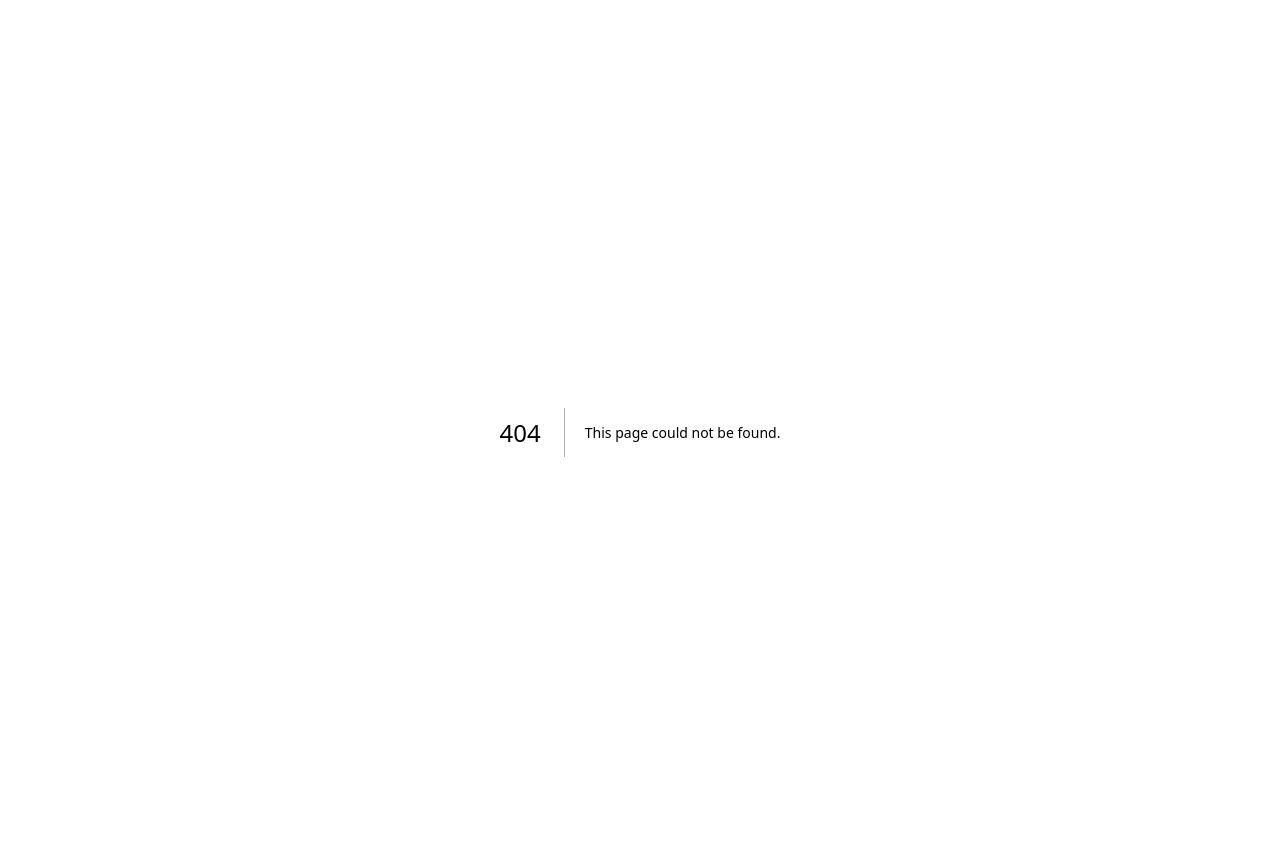
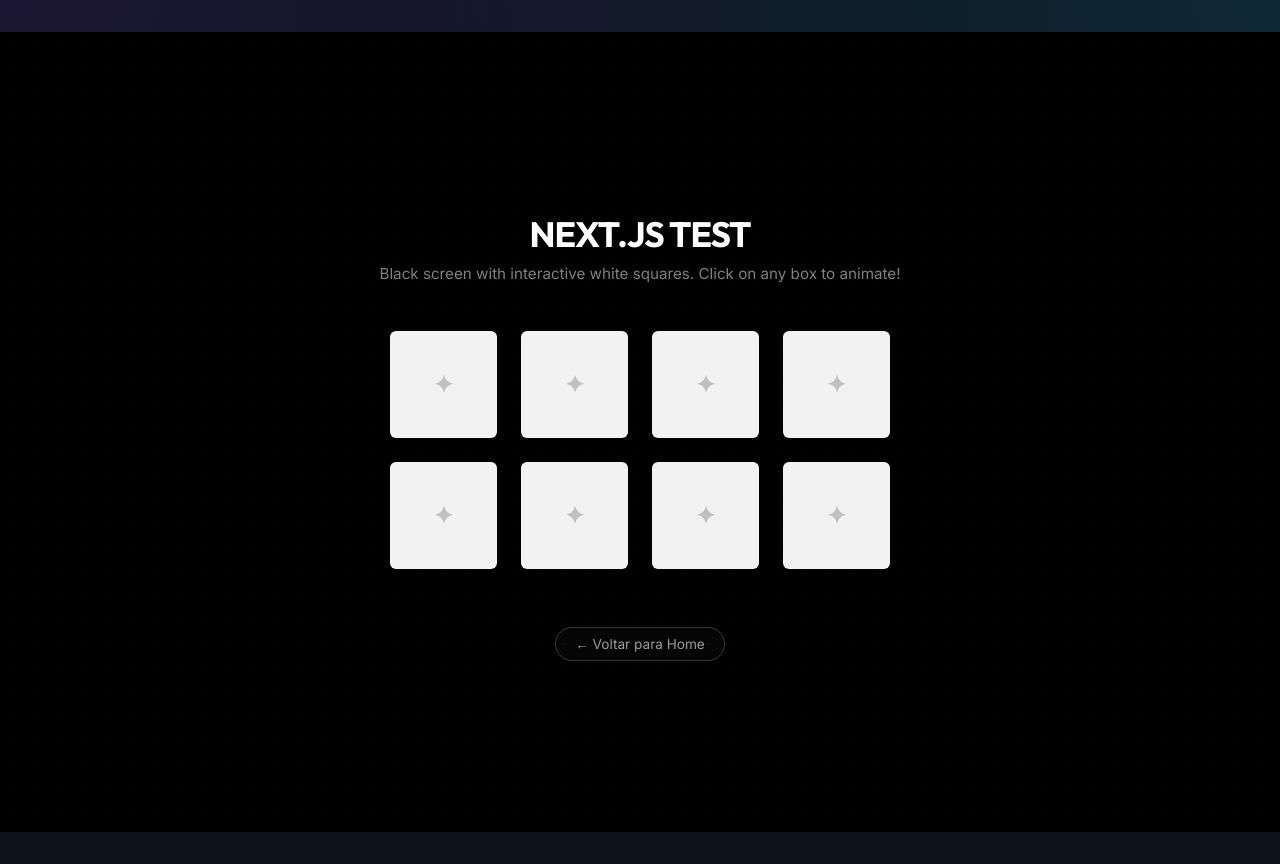
Before and after one commit to fosfosilvio-beep/Tio-da-van, a Next.js app: page /teste in a window 1280 px wide. Before the commit this address had no page. Built offline with nearby package versions, Linux system fonts and the light colour scheme.

Commit message:
Add interactive /teste route with black screen and animated white squares

```diff
--- /dev/null
+++ b/app/teste/page.tsx
@@ -0,0 +1,133 @@
+'use client';
+
+import React, { useState } from 'react';
+
+export default function TestPage() {
+  const [activeSquare, setActiveSquare] = useState<number | null>(null);
+
+  // Generates 8 squares
+  const squares = Array.from({ length: 8 });
+
+  return (
+    <div style={{
+      minHeight: '100vh',
+      width: '100vw',
+      backgroundColor: '#000000',
+      color: '#ffffff',
+      display: 'flex',
+      flexDirection: 'column',
+      alignItems: 'center',
+      justifyContent: 'center',
+      fontFamily: 'var(--font-outfit), sans-serif',
+      padding: '2rem',
+      boxSizing: 'border-box',
+      overflow: 'hidden',
+      position: 'relative'
+    }}>
+      {/* Background Star effect */}
+      <div style={{
+        position: 'absolute',
+        top: 0,
+        left: 0,
+        right: 0,
+        bottom: 0,
+        backgroundImage: 'radial-gradient(circle, rgba(255,255,255,0.04) 1px, transparent 1px)',
+        backgroundSize: '24px 24px',
+        pointerEvents: 'none'
+      }} />
+
+      <header style={{ textAlign: 'center', marginBottom: '3rem', zIndex: 1 }}>
+        <h1 style={{
+          fontSize: '2.2rem',
+          fontWeight: 700,
+          letterSpacing: '-1px',
+          marginBottom: '0.5rem',
+          textTransform: 'uppercase'
+        }}>
+          Next.js Test
+        </h1>
+        <p style={{
+          fontSize: '0.95rem',
+          color: 'rgba(255, 255, 255, 0.5)',
+          fontFamily: 'var(--font-inter), sans-serif'
+        }}>
+          Black screen with interactive white squares. Click on any box to animate!
+        </p>
+      </header>
+
+      {/* Grid of interactive white squares */}
+      <div style={{
+        display: 'grid',
+        gridTemplateColumns: 'repeat(4, 1fr)',
+        gap: '1.5rem',
+        width: '100%',
+        maxWidth: '500px',
+        zIndex: 1
+      }}>
+        {squares.map((_, index) => {
+          const isActive = activeSquare === index;
+          return (
+            <div
+              key={index}
+              onClick={() => setActiveSquare(isActive ? null : index)}
+              style={{
+                aspectRatio: '1',
+                backgroundColor: isActive ? '#ffffff' : 'rgba(255, 255, 255, 0.95)',
+                borderRadius: isActive ? '20px' : '6px',
+                cursor: 'pointer',
+                display: 'flex',
+                alignItems: 'center',
+                justifyContent: 'center',
+                fontSize: '1.5rem',
+                color: '#000000',
+                transition: 'all 0.4s cubic-bezier(0.34, 1.56, 0.64, 1)',
+                transform: isActive ? 'scale(1.15) rotate(45deg)' : 'scale(1)',
+                boxShadow: isActive
+                  ? '0 0 30px rgba(255, 255, 255, 0.8), 0 0 60px rgba(255, 255, 255, 0.4)'
+                  : '0 4px 10px rgba(0, 0, 0, 0.5)',
+              }}
+            >
+              <span style={{
+                transform: isActive ? 'rotate(-45deg)' : 'none',
+                transition: 'transform 0.4s ease',
+                opacity: isActive ? 1 : 0.2,
+                fontWeight: 700
+              }}>
+                ✦
+              </span>
+            </div>
+          );
+        })}
+      </div>
+
+      <footer style={{ marginTop: '4rem', zIndex: 1 }}>
+        <a
+          href="/"
+          style={{
+            color: 'rgba(255, 255, 255, 0.6)',
+            textDecoration: 'none',
+            fontSize: '0.85rem',
+            border: '1px solid rgba(255, 255, 255, 0.2)',
+            padding: '0.5rem 1.2rem',
+            borderRadius: '20px',
+            backgroundColor: 'rgba(255, 255, 255, 0.02)',
+            transition: 'all 0.2s ease',
+            fontFamily: 'var(--font-inter), sans-serif'
+          }}
+          onMouseEnter={(e) => {
+            e.currentTarget.style.borderColor = '#ffffff';
+            e.currentTarget.style.color = '#ffffff';
+            e.currentTarget.style.backgroundColor = 'rgba(255, 255, 255, 0.08)';
+          }}
+          onMouseLeave={(e) => {
+            e.currentTarget.style.borderColor = 'rgba(255, 255, 255, 0.2)';
+            e.currentTarget.style.color = 'rgba(255, 255, 255, 0.6)';
+            e.currentTarget.style.backgroundColor = 'rgba(255, 255, 255, 0.02)';
+          }}
+        >
+          ← Voltar para Home
+        </a>
+      </footer>
+    </div>
+  );
+}
```
Also changed, not shown: _docs/0200_Indice_Telas.md (+1 -1 lines), _docs/0202_Teste.md (added, +17 -0 lines), indice.txt.
